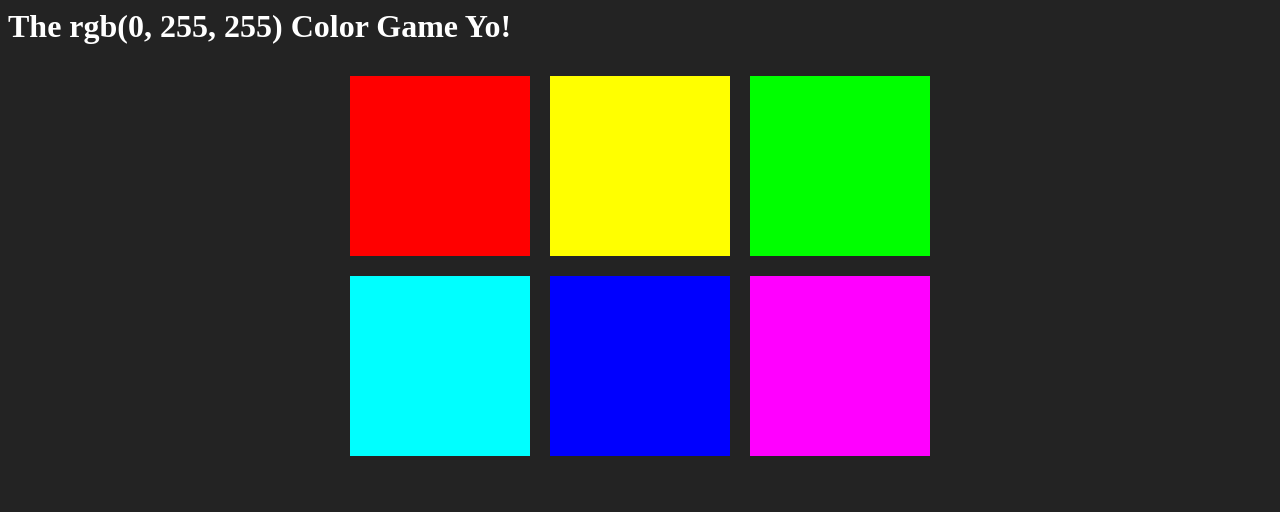
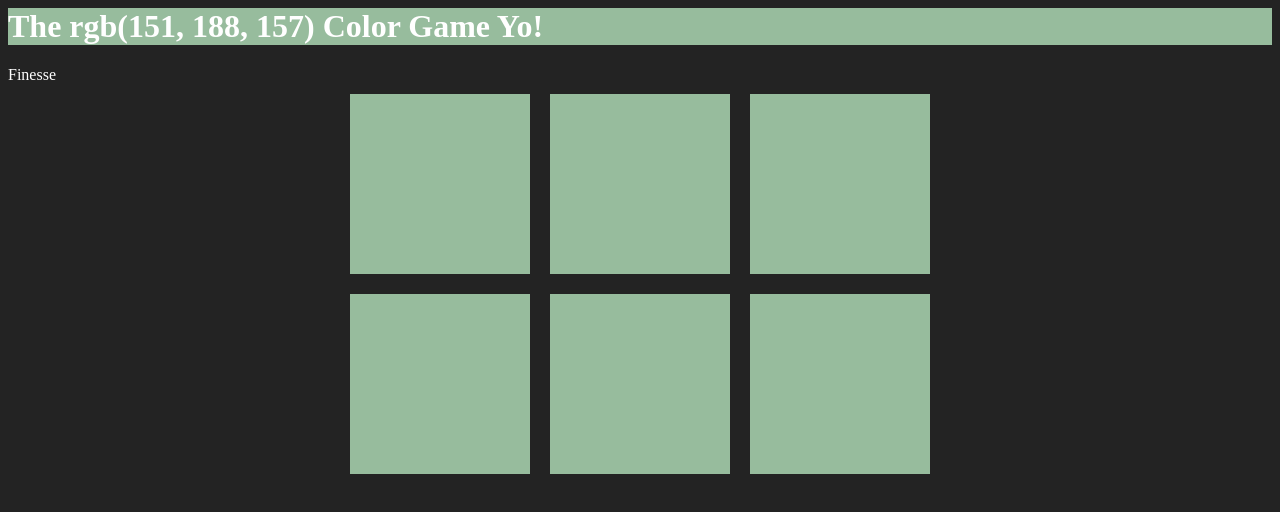
Before and after one commit to Fantaxxy/Projects, a plain HTML site: page rgbgame.html in a window 1280 px wide. Both pictures are taken after a click on the element 439 px from the left and 166 px from the top of the page. Drawn offline with Linux system fonts and the light colour scheme.

Commit message:
half way through

```diff
--- a/rgbgame.css
+++ b/rgbgame.css
@@ -3,6 +3,10 @@ body {
 }
 
 h1 {
+    color: white;
+}
+
+span {
     color: white;
 }
 
--- a/rgbgame.html
+++ b/rgbgame.html
@@ -10,6 +10,10 @@
 
 <body>
     <h1>The <span id="colorDisplay">RBG</span> Color Game Yo!</h1>
+    <div>
+        <span id="message"></span>
+    </div>
+
     <div id="container">
         <div class="square"></div>
         <div class="square"></div>
--- a/rgbgame.js
+++ b/rgbgame.js
@@ -1,18 +1,16 @@
 // we created the array colors so we could loop through them
 // we then loop through squares to change the background color by accessing the colors array
 
-var colors = [
-    "rgb(255, 0, 0)",
-    "rgb(255, 255, 0)",
-    "rgb(0, 255, 0)",
-    "rgb(0, 255, 255)",
-    "rgb(0, 0, 255)",
-    "rgb(255, 0, 255)"
-]
+var colors = generateRandomColors(6);
+// the hard coded array values are replaced by the function (bottom of page) to randomly generate colors = generateRandomColors()
+// the parameter 6 is telling us that is the number of random items we want to generate
 
 var squares = document.querySelectorAll(".square");
-var pickedColor = colors[3];
+var pickedColor = pickColor();
+// this var above is a function that will be defined at the bottom section
 var colorDisplay = document.getElementById("colorDisplay");
+var messageDisplay = document.querySelector("#message")
+var h1 = document.querySelector("h1");
 
 colorDisplay.textContent = pickedColor;
 
@@ -26,10 +24,65 @@ for (var i = 0; i < squares.length; i++) {
         var clickedColor = this.style.backgroundColor;
         // compare color to pickedColor
         if(clickedColor === pickedColor) {
-            alert("Um Yea!");
+            messageDisplay.textContent = "Finesse"
+            // we are basically referecning the function changeColors below with the parameter or thing to be changed = color
+            changeColors(clickedColor);
+            // notice that clicked color is defined within the click function
+            h1.style.backgroundColor = clickedColor;
         } else {
-            alert("Hell Naw!!");
+            this.style.backgroundColor = "#232323";
+            messageDisplay.textContent = "Hell Nawww"
         }
     });
 
 }
+
+function changeColors(color) {
+        // loop through all squares
+        for (var i = 0; i < squares.length; i++) {
+         // change each color to match given color
+         squares[i].style.backgroundColor = color;
+        }
+
+}
+
+function pickColor() {
+   var random = Math.floor(Math.random() * colors.length)
+    // math.random is used to generate a random number in colors.length
+    // floor is used make it a whole number
+    // last we save this to a variable to acess this variable to access that array from the index
+    // so var random is the variable
+    return colors[random];
+    // so this function will return the colors array but now it will return random color values from 0 to 5
+}
+
+function generateRandomColors(num) {
+    // we are going to make an array which is empty
+    var arr = []
+    // add num random colors to array, we use a loop to go through the parameter 6 times
+    // repeat num times
+    for (var i = 0; i < num; i++){
+    // so here we are pushing
+        arr.push(randomColor())
+    //  get random color and push into array
+    //  arr. is builing the array AND push is pulling the function randomColor
+    // combined and array is being built from random colors
+    }
+    // return array
+    return arr;
+}
+
+// the purpose of this function is to generate a color and to make the code cleaner
+function randomColor (){
+    // pick a red from 0 - 255
+    var r = Math.floor(Math.random() * 256)
+    // we add 1 to 255 to get 256 because we are rounding down and the greatest number possible should be
+    // we saved the random color for red to r
+    var g = Math.floor(Math.random() * 256)
+    // a green from  0 - 255
+    var b = Math.floor(Math.random() * 256)
+    // a blue from 0 - 255
+    return "rgb(" + r + ", " + g + ", " + b + ")";
+    // we are return the string of r , g, b by multiplying rgb against each individual string
+    // adding spaces after commas fixes a bug with the matching game
+}
```
